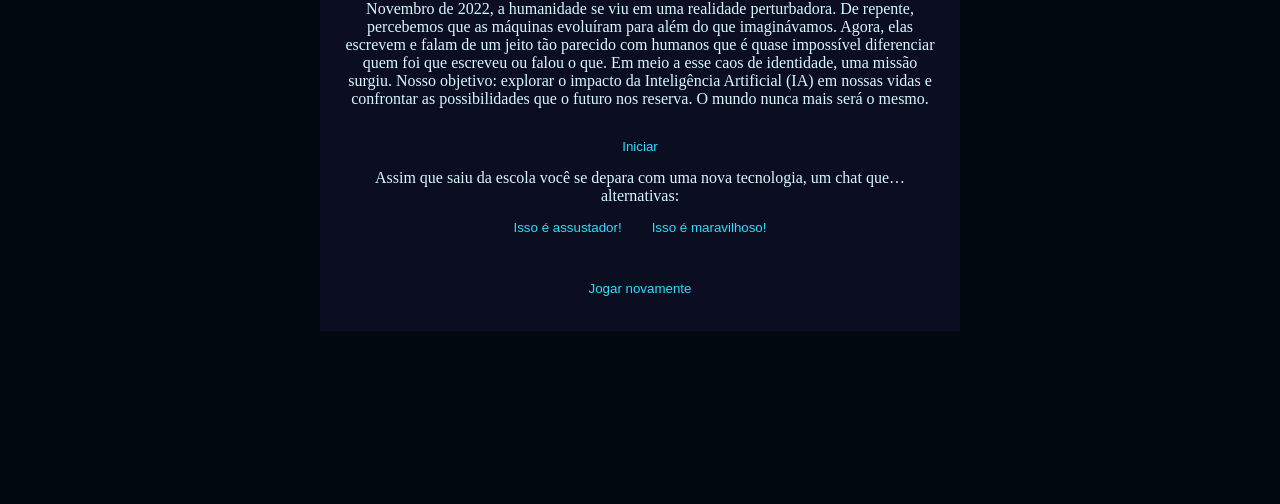
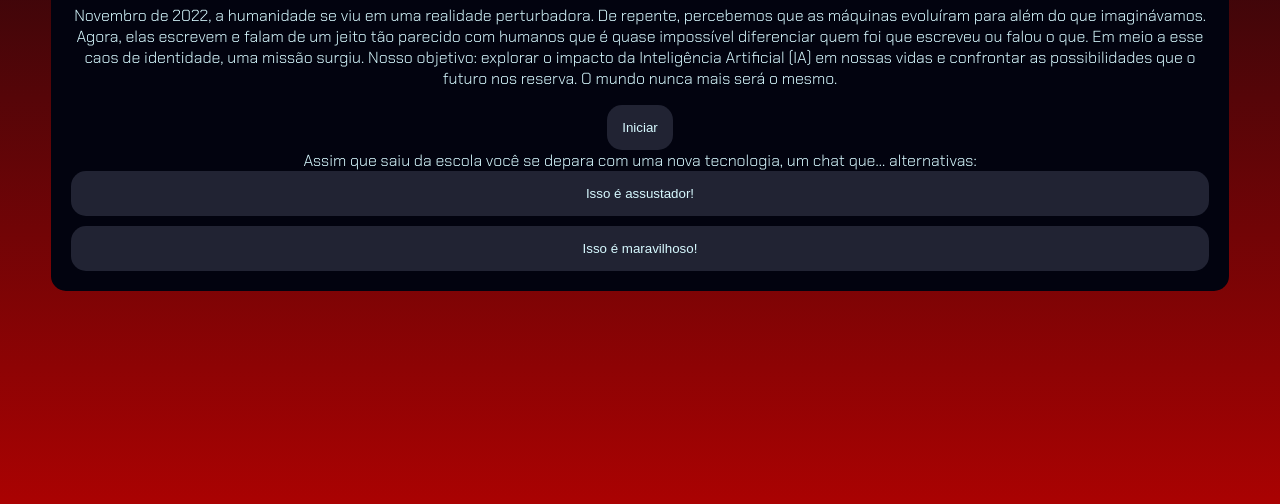
Before and after one commit to gustavofx1/projeto1, a plain HTML site: page gustavo3d/index.html in a window 1280 px wide. Shown: the part 312-816 px from the top of the page. Drawn offline with Linux system fonts and the light colour scheme; a script that the page names is missing; files whose address does not match are found by name.

Commit message:
Update style.css

```diff
--- a/gustavo3d/style.css
+++ b/gustavo3d/style.css
@@ -1,14 +1,20 @@
+@import url('https://fonts.googleapis.com/css2?family=Chakra+Petch:ital,wght@0,300;0,400;0,500;0,600;0,700;1,300;1,400;1,500;1,600;1,700&display=swap');
+
+
 :root {
-    --cor-fundo: #01080E;
-    --cor-principal: #0B0D20 ;
+    --cor-fundo: #010508;
+    --cor-principal: #02030f ;
     --cor-secundaria: #212333;
-    --cor-destaque: #2BDEFD;
+    --cor-destaque: #ff0000;
     --cor-texto: #D7F9FF;
-
+    font-family: "Chakra Petch", sans-serif;
+    font-weight: 300;
+    font-style: normal;
   }
 
   body {
     background-color: var(--cor-fundo);
+    background-image: linear-gradient( to top, #aa0202, #01080E );
     color: var(--cor-texto);
     display: flex;
     justify-content: center;
@@ -19,25 +25,43 @@
   .caixa-principal{
     background-color: var(--cor-principal);
     width: 90%;
-    max-width: 600px;
     text-align: center;
+    border-radius: 15px;
     padding: 20px;
   }
+
+  h1, .caixa-perguntas, .caixa-resultado{
+    font-family: 'Chakra Petch', sans-serif;
+}
 
   h1{
     color: var(--cor-destaque);
    }
 
-   button {
-    background-color: var(--cor-principal);
-    color: var(--cor-destaque);
+  button {
+    background-color: var(--cor-secundaria);
+    color: var(--cor-texto);
     border: none;
     border-radius: 15px;
     padding: 15px;
     transition: background-color 0.3s;
 }
 
-button:hover {
+button:hover{
     background-color: var(--cor-destaque);
-    color: var(--cor-secundaria);
+    color: var(--cor-principal);
 }
+
+.caixa-resultado{
+    display: none;
+}
+
+.caixa-resultado.mostrar{
+    display: block;
+}
+
+.caixa-alternativas{
+    display: flex;
+    flex-direction: column;
+    gap: 10px;
+}
```
